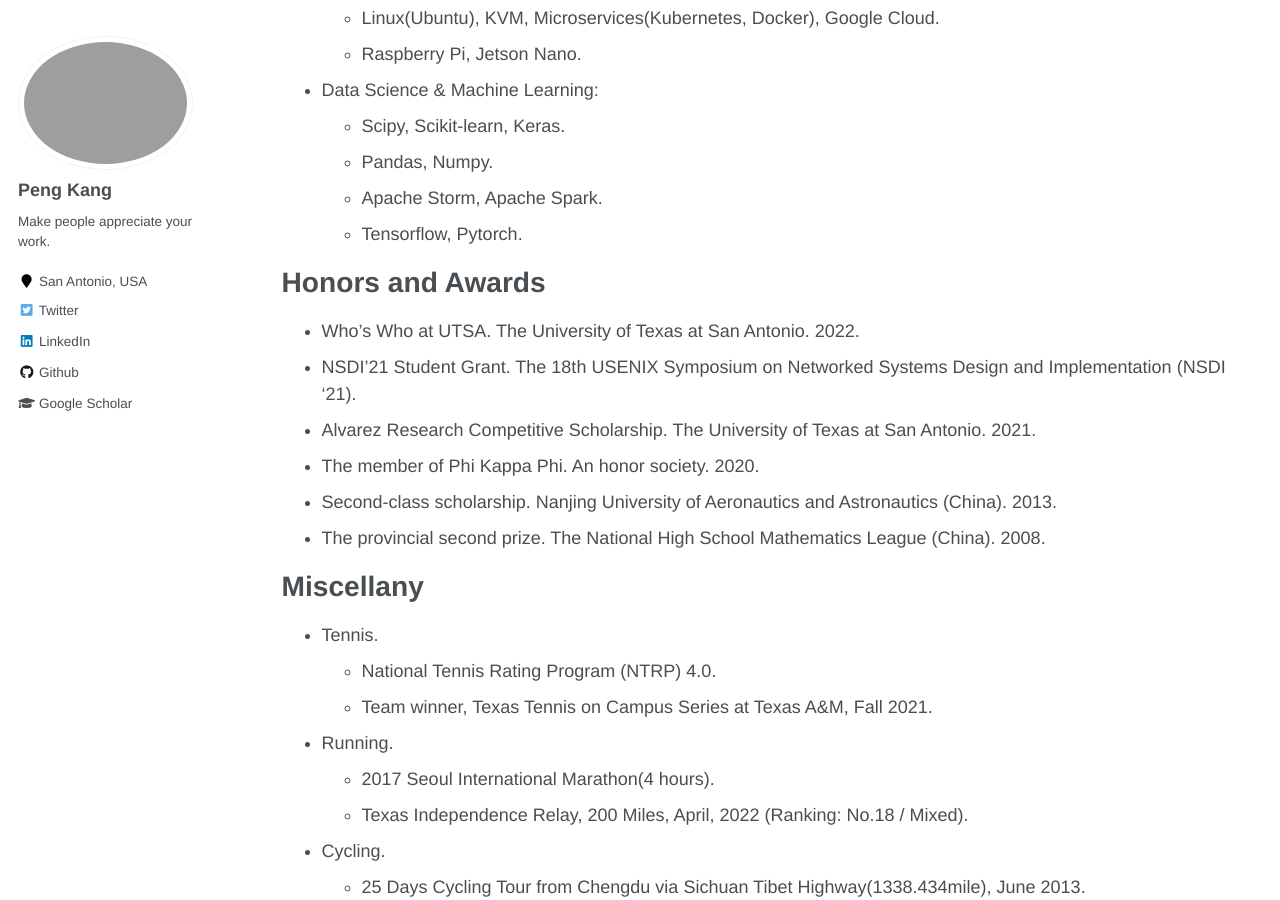
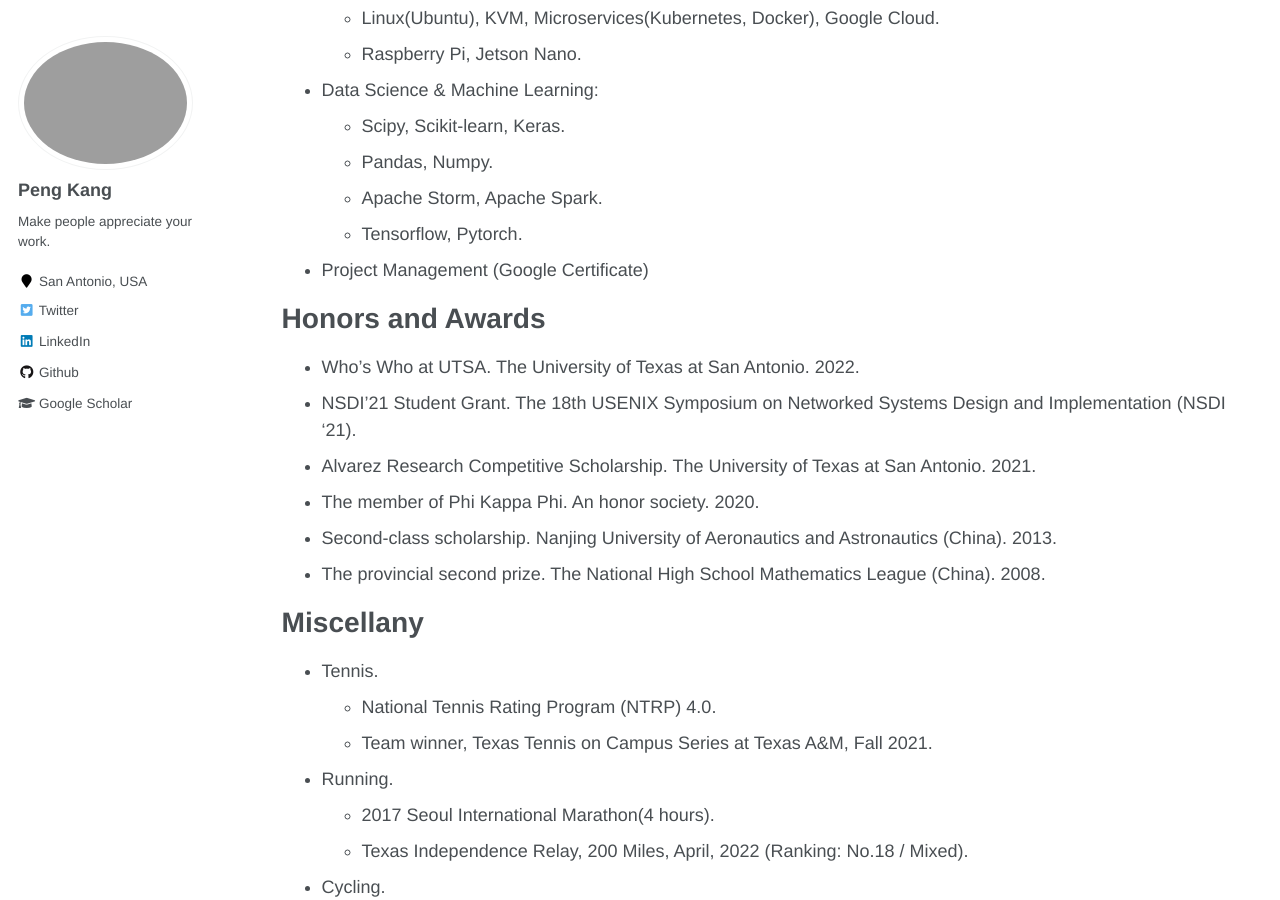
Before and after one commit to pengkang12/pengkang12.github.io, a Jekyll site: the page built from _pages/cv.md, in a window 1280 px wide and 900 px high, scrolled down 840 px. Built offline with Jekyll 4.4.1, drawn with Linux system fonts in a browser that asks for light colours.

Commit message:
Update cv.md

```diff
--- a/_pages/cv.md
+++ b/_pages/cv.md
@@ -37,6 +37,7 @@ Skills
   * Pandas, Numpy.
   * Apache Storm, Apache Spark.
   * Tensorflow, Pytorch.
+* Project Management (Google Certificate)
 
 Honors and Awards
 ======
```
